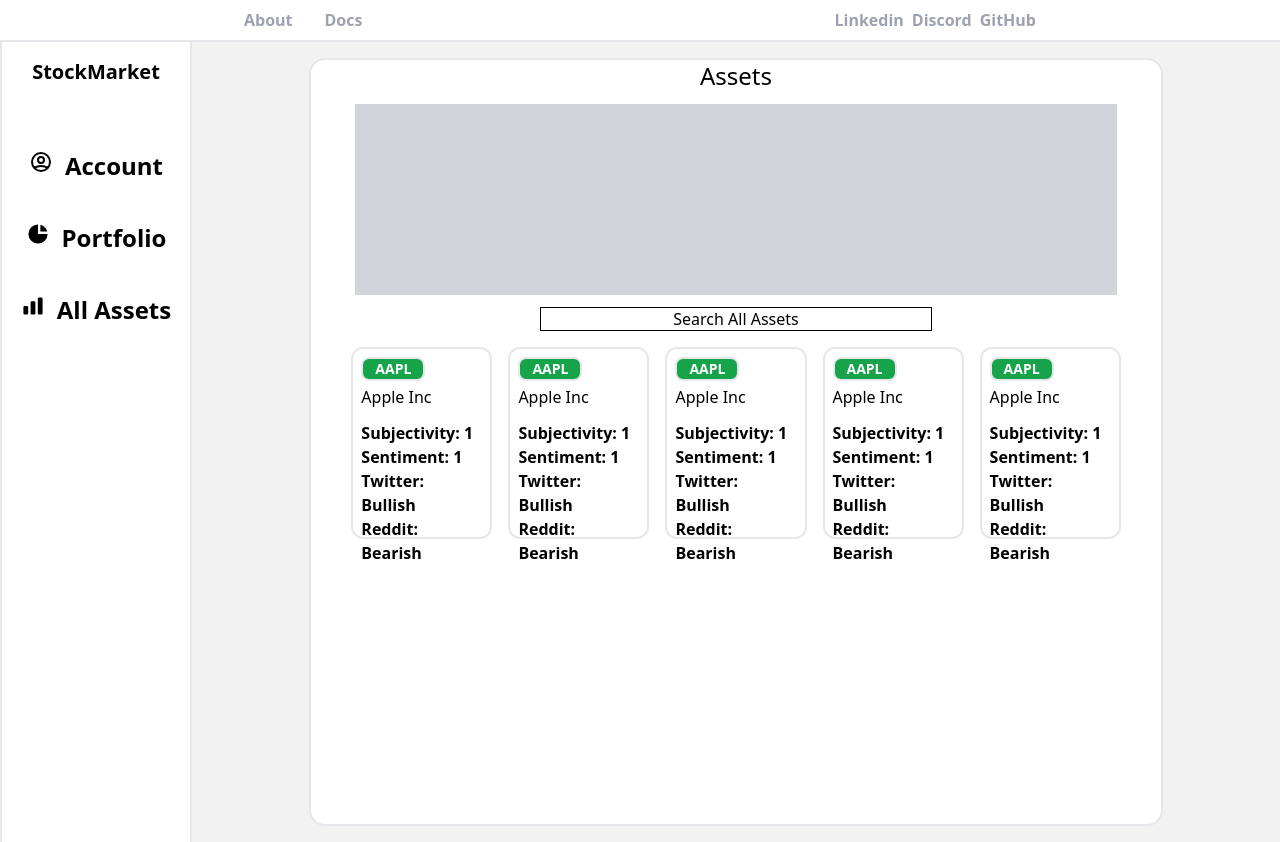
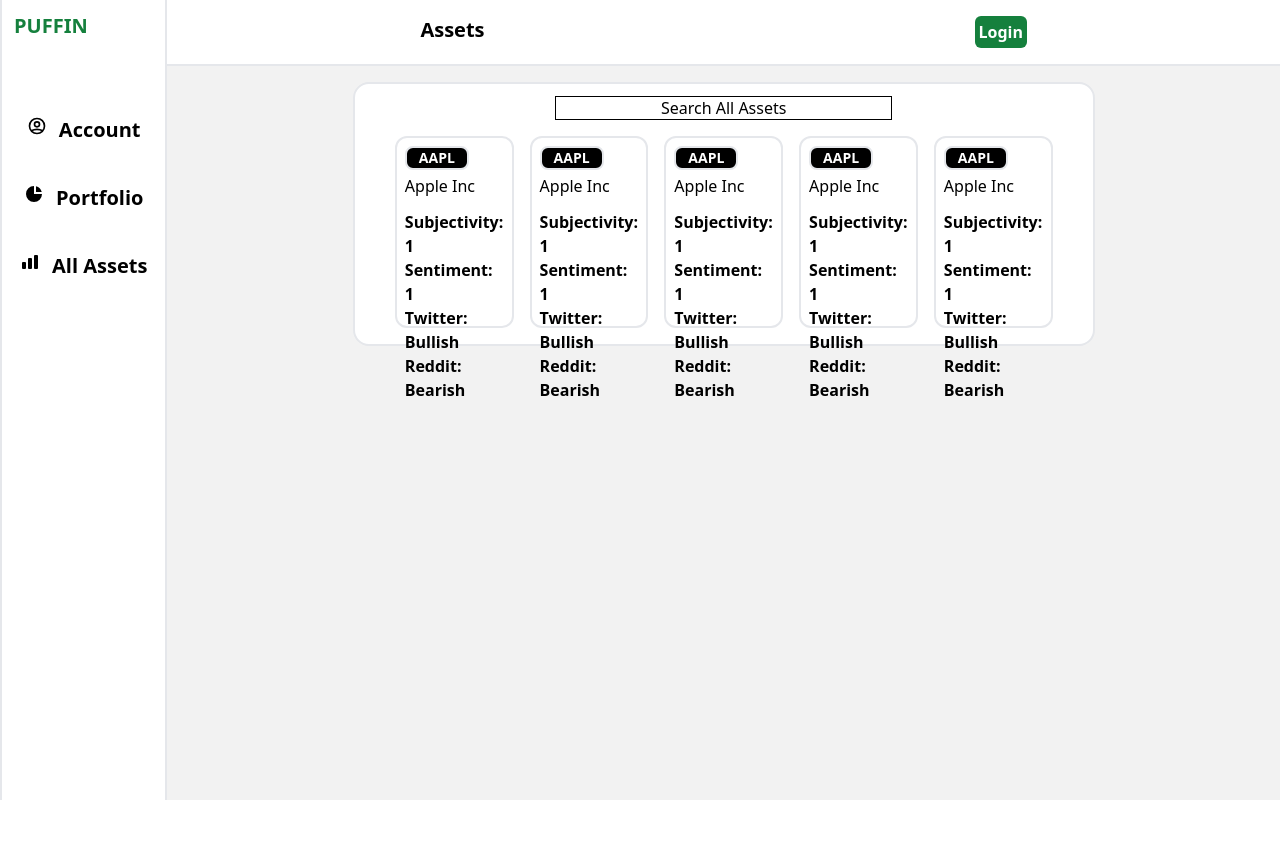
Before and after one commit to OvoGrant/smsa2.0, a React (Create React App) app in the folder client/: page / in a window 1280 px wide. After the commit the page ends 800 px from the top, so only its background shows below. Built offline with nearby package versions, Linux system fonts and the light colour scheme.

Commit message:
Navbar and Cards

```diff
--- a/client/public/output.css
+++ b/client/public/output.css
@@ -466,21 +466,8 @@
   --tw-backdrop-sepia:  ;
 }
 
-.m-5 {
-  margin: 1.25rem;
-}
-
 .m-3 {
   margin: 0.75rem;
-}
-
-.m-2 {
-  margin: 0.5rem;
-}
-
-.mx-auto {
-  margin-left: auto;
-  margin-right: auto;
 }
 
 .my-4 {
@@ -493,42 +480,34 @@
   margin-right: 0.5rem;
 }
 
-.mx-1 {
-  margin-left: 0.25rem;
-  margin-right: 0.25rem;
-}
-
 .my-1 {
   margin-top: 0.25rem;
   margin-bottom: 0.25rem;
 }
 
-.mt-4 {
-  margin-top: 1rem;
+.mx-auto {
+  margin-left: auto;
+  margin-right: auto;
+}
+
+.mt-3 {
+  margin-top: 0.75rem;
 }
 
 .mt-16 {
   margin-top: 4rem;
 }
 
-.mt-5 {
-  margin-top: 1.25rem;
-}
-
-.mt-3 {
-  margin-top: 0.75rem;
-}
-
-.inline-block {
-  display: inline-block;
-}
-
 .flex {
   display: flex;
 }
 
-.h-1\/4 {
-  height: 25%;
+.h-48 {
+  height: 12rem;
+}
+
+.h-full {
+  height: 100%;
 }
 
 .h-6 {
@@ -539,8 +518,16 @@
   height: 100vh;
 }
 
-.h-48 {
-  height: 12rem;
+.w-full {
+  width: 100%;
+}
+
+.w-48 {
+  width: 12rem;
+}
+
+.w-16 {
+  width: 4rem;
 }
 
 .w-2\/3 {
@@ -549,42 +536,6 @@
 
 .w-1\/2 {
   width: 50%;
-}
-
-.w-48 {
-  width: 12rem;
-}
-
-.w-5 {
-  width: 1.25rem;
-}
-
-.w-1\/4 {
-  width: 25%;
-}
-
-.w-3 {
-  width: 0.75rem;
-}
-
-.w-4 {
-  width: 1rem;
-}
-
-.w-8 {
-  width: 2rem;
-}
-
-.w-12 {
-  width: 3rem;
-}
-
-.w-16 {
-  width: 4rem;
-}
-
-.flex-row {
-  flex-direction: row;
 }
 
 .flex-col {
@@ -603,10 +554,6 @@
   justify-content: space-around;
 }
 
-.gap-8 {
-  gap: 2rem;
-}
-
 .gap-2 {
   gap: 0.5rem;
 }
@@ -619,44 +566,20 @@
   gap: 0.75rem;
 }
 
-.gap-1 {
-  gap: 0.25rem;
+.rounded-md {
+  border-radius: 0.375rem;
 }
 
-.gap-4 {
-  gap: 1rem;
-}
-
-.justify-self-end {
-  justify-self: end;
-}
-
-.rounded {
-  border-radius: 0.25rem;
-}
-
-.rounded-2xl {
-  border-radius: 1rem;
-}
-
-.rounded-full {
-  border-radius: 9999px;
+.rounded-xl {
+  border-radius: 0.75rem;
 }
 
 .rounded-lg {
   border-radius: 0.5rem;
 }
 
-.rounded-sm {
-  border-radius: 0.125rem;
-}
-
-.rounded-md {
-  border-radius: 0.375rem;
-}
-
-.rounded-xl {
-  border-radius: 0.75rem;
+.rounded-2xl {
+  border-radius: 1rem;
 }
 
 .border-2 {
@@ -676,19 +599,9 @@
   border-bottom-width: 2px;
 }
 
-.border-green-600 {
+.border-gray-200 {
   --tw-border-opacity: 1;
-  border-color: rgb(22 163 74 / var(--tw-border-opacity));
-}
-
-.border-red-600 {
-  --tw-border-opacity: 1;
-  border-color: rgb(220 38 38 / var(--tw-border-opacity));
-}
-
-.border-gray-600 {
-  --tw-border-opacity: 1;
-  border-color: rgb(75 85 99 / var(--tw-border-opacity));
+  border-color: rgb(229 231 235 / var(--tw-border-opacity));
 }
 
 .border-gray-300 {
@@ -701,14 +614,9 @@
   border-color: rgb(0 0 0 / var(--tw-border-opacity));
 }
 
-.border-gray-200 {
-  --tw-border-opacity: 1;
-  border-color: rgb(229 231 235 / var(--tw-border-opacity));
-}
-
-.border-gray-400 {
-  --tw-border-opacity: 1;
-  border-color: rgb(156 163 175 / var(--tw-border-opacity));
+.bg-green-700 {
+  --tw-bg-opacity: 1;
+  background-color: rgb(21 128 61 / var(--tw-bg-opacity));
 }
 
 .bg-white {
@@ -721,64 +629,23 @@
   background-color: rgb(209 213 219 / var(--tw-bg-opacity));
 }
 
-.bg-cyan-200 {
+.bg-red-600 {
   --tw-bg-opacity: 1;
-  background-color: rgb(165 243 252 / var(--tw-bg-opacity));
+  background-color: rgb(220 38 38 / var(--tw-bg-opacity));
 }
 
-.bg-green-200 {
+.bg-orange-600 {
   --tw-bg-opacity: 1;
-  background-color: rgb(187 247 208 / var(--tw-bg-opacity));
+  background-color: rgb(234 88 12 / var(--tw-bg-opacity));
 }
 
-.bg-green-400 {
+.bg-black {
   --tw-bg-opacity: 1;
-  background-color: rgb(74 222 128 / var(--tw-bg-opacity));
+  background-color: rgb(0 0 0 / var(--tw-bg-opacity));
 }
 
-.bg-green-600 {
-  --tw-bg-opacity: 1;
-  background-color: rgb(22 163 74 / var(--tw-bg-opacity));
-}
-
-.bg-rose-100 {
-  --tw-bg-opacity: 1;
-  background-color: rgb(255 228 230 / var(--tw-bg-opacity));
-}
-
-.bg-rose-200 {
-  --tw-bg-opacity: 1;
-  background-color: rgb(254 205 211 / var(--tw-bg-opacity));
-}
-
-.bg-slate-300 {
-  --tw-bg-opacity: 1;
-  background-color: rgb(203 213 225 / var(--tw-bg-opacity));
-}
-
-.bg-rose-300 {
-  --tw-bg-opacity: 1;
-  background-color: rgb(253 164 175 / var(--tw-bg-opacity));
-}
-
-.bg-stone-200 {
-  --tw-bg-opacity: 1;
-  background-color: rgb(231 229 228 / var(--tw-bg-opacity));
-}
-
-.bg-stone-100 {
-  --tw-bg-opacity: 1;
-  background-color: rgb(245 245 244 / var(--tw-bg-opacity));
-}
-
-.bg-neutral-100 {
-  --tw-bg-opacity: 1;
-  background-color: rgb(245 245 245 / var(--tw-bg-opacity));
-}
-
-.bg-neutral-50 {
-  --tw-bg-opacity: 1;
-  background-color: rgb(250 250 250 / var(--tw-bg-opacity));
+.p-1 {
+  padding: 0.25rem;
 }
 
 .p-2 {
@@ -789,27 +656,9 @@
   padding: 0.75rem;
 }
 
-.p-4 {
-  padding: 1rem;
-}
-
-.p-5 {
-  padding: 1.25rem;
-}
-
-.px-3 {
-  padding-left: 0.75rem;
-  padding-right: 0.75rem;
-}
-
-.px-5 {
-  padding-left: 1.25rem;
-  padding-right: 1.25rem;
-}
-
-.px-10 {
-  padding-left: 2.5rem;
-  padding-right: 2.5rem;
+.py-4 {
+  padding-top: 1rem;
+  padding-bottom: 1rem;
 }
 
 .px-8 {
@@ -817,17 +666,12 @@
   padding-right: 2rem;
 }
 
+.text-left {
+  text-align: left;
+}
+
 .text-center {
   text-align: center;
-}
-
-.align-bottom {
-  vertical-align: bottom;
-}
-
-.text-2xl {
-  font-size: 1.5rem;
-  line-height: 2rem;
 }
 
 .text-xl {
@@ -840,21 +684,16 @@
   line-height: 1.25rem;
 }
 
+.font-semibold {
+  font-weight: 600;
+}
+
 .font-bold {
   font-weight: 700;
 }
 
-.font-semibold {
-  font-weight: 600;
-}
-
 .font-medium {
   font-weight: 500;
-}
-
-.text-gray-400 {
-  --tw-text-opacity: 1;
-  color: rgb(156 163 175 / var(--tw-text-opacity));
 }
 
 .text-white {
@@ -862,32 +701,25 @@
   color: rgb(255 255 255 / var(--tw-text-opacity));
 }
 
+.text-black {
+  --tw-text-opacity: 1;
+  color: rgb(0 0 0 / var(--tw-text-opacity));
+}
+
+.text-green-700 {
+  --tw-text-opacity: 1;
+  color: rgb(21 128 61 / var(--tw-text-opacity));
+}
+
 .hover\:border-4:hover {
   border-width: 4px;
-}
-
-.hover\:border-gray-600:hover {
-  --tw-border-opacity: 1;
-  border-color: rgb(75 85 99 / var(--tw-border-opacity));
-}
-
-.hover\:border-gray-400:hover {
-  --tw-border-opacity: 1;
-  border-color: rgb(156 163 175 / var(--tw-border-opacity));
-}
-
-.hover\:border-gray-400\/75:hover {
-  border-color: rgb(156 163 175 / 0.75);
-}
-
-.hover\:border-gray-400\/50:hover {
-  border-color: rgb(156 163 175 / 0.5);
-}
-
-.hover\:border-gray-400\/100:hover {
-  border-color: rgb(156 163 175 / 1);
 }
 
 .hover\:border-gray-400\/25:hover {
   border-color: rgb(156 163 175 / 0.25);
 }
+
+.hover\:text-green-700:hover {
+  --tw-text-opacity: 1;
+  color: rgb(21 128 61 / var(--tw-text-opacity));
+}
--- a/client/src/App.js
+++ b/client/src/App.js
@@ -5,10 +5,12 @@
 
   return (
     <div>
-      <NavBar/>
       <div style={{backgroundColor: "#F2F2F2"}} className="flex ">
         <SideBar/>
+        <div className='w-full flex-col'>
+        <NavBar/>
         <DashBoard/>
+        </div>
         </div>
       </div>
   );
--- a/client/src/Components/LoginButton.js
+++ b/client/src/Components/LoginButton.js
@@ -1,5 +1,5 @@
 export const LoginButton = () => {
     return (
-        <button>Login</button>
+        <button className="bg-green-700 text-white font-semibold p-1 rounded-md">Login</button>
     )
 }
--- a/client/src/Components/LogoutButton.js
+++ b/client/src/Components/LogoutButton.js
@@ -1,5 +1,5 @@
 export const LogoutButton = () => {
     return(
-        <button> Logout </button>
+        <button className="bg-green-700 text-white"> Logout </button>
     );
 }
--- a/client/src/Components/NavBar.js
+++ b/client/src/Components/NavBar.js
@@ -1,31 +1,11 @@
-
-
+import { LogoutButton } from "./LogoutButton";
+import { LoginButton } from "./LoginButton";
 export const NavBar = (props) => {
 
     return(
-        <header className="flex text-s text-gray-400 font-bold border-b-2 bg-white justify-around p-2 ">
-            <nav>
-                <ul className="flex gap-8">
-                    <li>About</li>
-                    <li>Docs</li>
-                </ul>
-
-            </nav>
-
-            <nav>
-                <ul className="flex gap-2">
-                    <li>
-                        Linkedin
-                    </li>
-                    <li>
-                        Discord
-                    </li>
-                    <li>
-                        GitHub
-                    </li>
-                </ul>
-            </nav>
-
+        <header className="flex w-full py-4 text-black font-bold border-b-2 bg-white justify-around p-2 ">
+            <h1 className="text-xl font-semibold">Assets</h1>
+            <LoginButton/>
         </header>
     );
 }
--- a/client/src/Components/StockCard.js
+++ b/client/src/Components/StockCard.js
@@ -1,12 +1,16 @@
+import {getColor} from './color'
+export const StockCard = (props) => {
 
-export const StockCard = (props) => {
-    const color = props.polarity === 1 ? 'border-green-600' : 'border-red-600';
+
     const cardStyle = `border-2 w-48 h-48 my-4 mx-2 rounded-xl flex p-2 hover:border-4  hover:border-gray-400/25`;
-
+    const color = getColor()
+    console.log(color)
+    const titleStyle = `text-center text-sm w-16 font-semibold text-white bg-black border-2 rounded-lg`;
+    console.log(titleStyle)
     return(
         <div className={cardStyle}>
         <li>
-            <h1 className=" text-center text-sm w-16 font-semibold text-white bg-green-600 border-2 rounded-lg">{props.name}</h1>
+            <h1 className={titleStyle}> {props.name}</h1>
             <h1 className="font-medium my-1">Apple Inc</h1>
             <ul className="flex-col gap-2 font-semibold mt-3">
                 <li> Subjectivity: {props.subjectivity}</li>
--- /dev/null
+++ b/client/src/Components/color.js
@@ -0,0 +1,9 @@
+
+Array.prototype.random = function () {
+    return this[Math.floor((Math.random()*this.length))];
+  }
+
+
+export const getColor = () =>{
+    return 'bg-'+ ['red' ,'green', 'blue','yellow','sky','orange','amber'].random() +'-600'
+}
--- a/client/src/Containers/DashBoard.js
+++ b/client/src/Containers/DashBoard.js
@@ -6,8 +6,7 @@
 ,{name:'AAPL',subjectivity:1,polarity:1}]
     return (
         <div className="  border-gray-200 bg-white rounded-2xl border-2 mx-auto px-8 w-2/3 my-4">
-            <h1 className="text-center  text-2xl">Assets</h1>
-            <div className=" h-1/4 border-gray-300 text-center m-3 bg-gray-300"></div>
+            <div className=" h-full w-full border-gray-300 text-center m-3 bg-gray-300"></div>
             <form className="flex justify-center">
             <input type="text" className="w-1/2 h-6 text-center border bg-grey-50 border-black" defaultValue = 'Search All Assets'/>
             </form>
--- a/client/src/Containers/SideBar.js
+++ b/client/src/Containers/SideBar.js
@@ -2,12 +2,12 @@
 export const SideBar = () => {
     return(
         <nav className="h-screen flex-col fontFamily['Work Sans'] bg-white font-bold flex w-48 border-x-2">
-            <h1 className="text-xl text-center mt-4">StockMarket</h1>
+            <h1 className="text-xl text-left p-3 text-green-700">PUFFIN</h1>
 
-            <ul className="flex text-2xl flex-col mt-16 text-center justify-between gap-10">
-                <li className="flex justify-center gap-3" > <HiOutlineUserCircle/> Account</li>
-                <li className="flex justify-center gap-3">  <HiChartPie/> Portfolio</li>
-                <li className="flex justify-center gap-3">  <HiChartBar/> All Assets</li>
+            <ul className="flex text-xl font-semibold flex-col mt-16 text-center justify-between gap-10">
+                <li className="flex justify-center gap-3"> <HiOutlineUserCircle className="hover:text-green-700"/>Account</li>
+                <li className="flex justify-center gap-3">  <HiChartPie className="hover:text-green-700"/> Portfolio</li>
+                <li className="flex justify-center gap-3">  <HiChartBar className="hover:text-green-700"/> All Assets</li>
                 </ul>
         </nav>
     );
```
